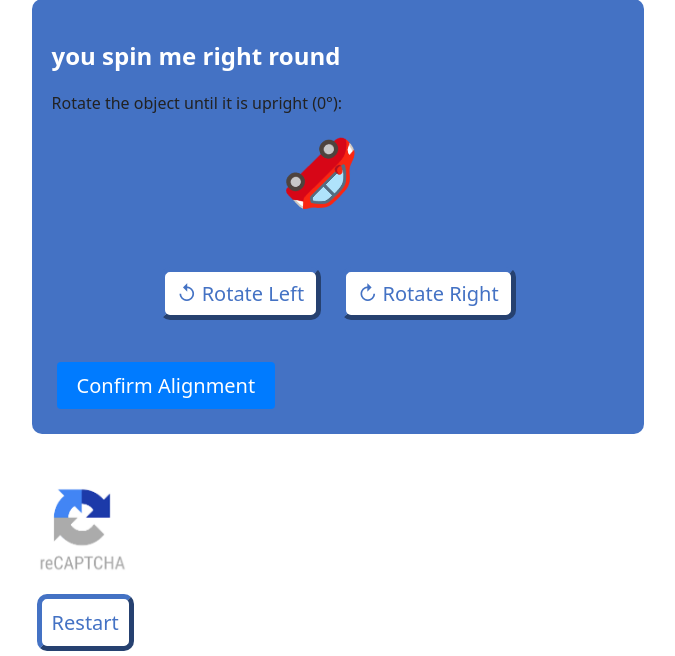
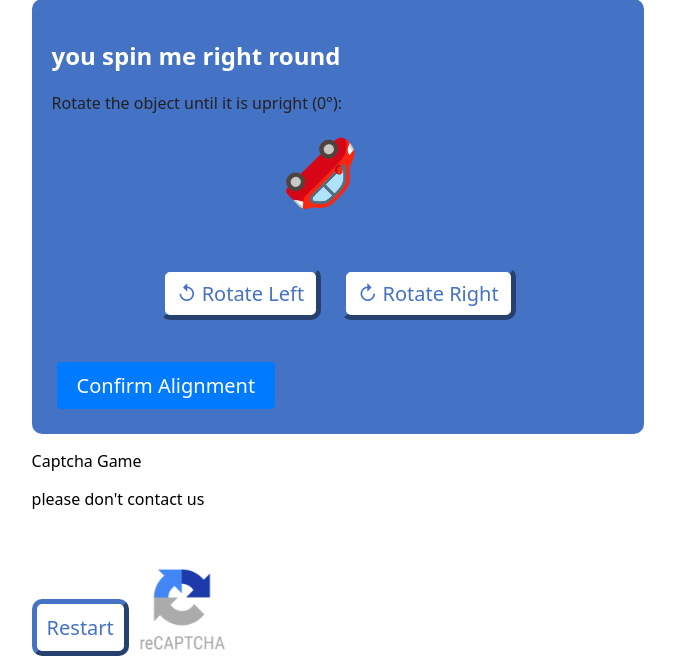
Before and after one commit to cadenceplays/ESAP-final-project, a Flask app: page /game in a window 1280 px wide. Shown: the part 144-800 px from the top of the page, without its empty margins (302-977 px from the left). Run offline with Flask 3, Linux system fonts and the light colour scheme.

Commit message:
more cosmetic changes

```diff
--- a/final_project/static/css/styles.css
+++ b/final_project/static/css/styles.css
@@ -40,10 +40,11 @@ ol li:nth-child(3) {
     border-radius: 10px;
 }
 #captcha-img{
-    width: 100px;
-    height: auto;
+    width: auto;
+    height: 100px;
     position: fixed;
-    bottom: 80px;
+    bottom: 0;
+    margin-left: 100px;
 }
 input{
     padding: 14px;
@@ -53,6 +54,11 @@ input{
 .restart{
     position: fixed;
     bottom: 0;
+}
+button.restart{
+    position: fixed;
+    bottom: 0;
+    margin: 0px;
 }
 
 button{
--- a/final_project/templates/home.html
+++ b/final_project/templates/home.html
@@ -21,6 +21,8 @@
                 <a href="/game" class="button-link"><button type="button">Start</button></a>
                 <a href="/leaderboard" class="button-link"><button type="button">Leaderboard</button></a>
 
+                <p>Captcha Game</p>
+                <p>please don't contact us</p>
             </header>
 
         </div>
--- a/final_project/templates/start.html
+++ b/final_project/templates/start.html
@@ -19,7 +19,10 @@
 
             <main id="captcha-box">
             </main>
-            <a href="/" class="button-link restart"><button type="button">Restart</button></a>
+            <p>Captcha Game</p>
+            <p>please don't contact us</p>
+
+            <a href="/" class="button-link restart"><button class = "restart" type="button">Restart</button></a>
             <img id = "captcha-img" src="static/images/image.png" alt="Captcha Logos">
         </div>
 
```
Also changed, not shown: final_project/static/images/evil_math.png (deleted), final_project/static/images/image.png.
